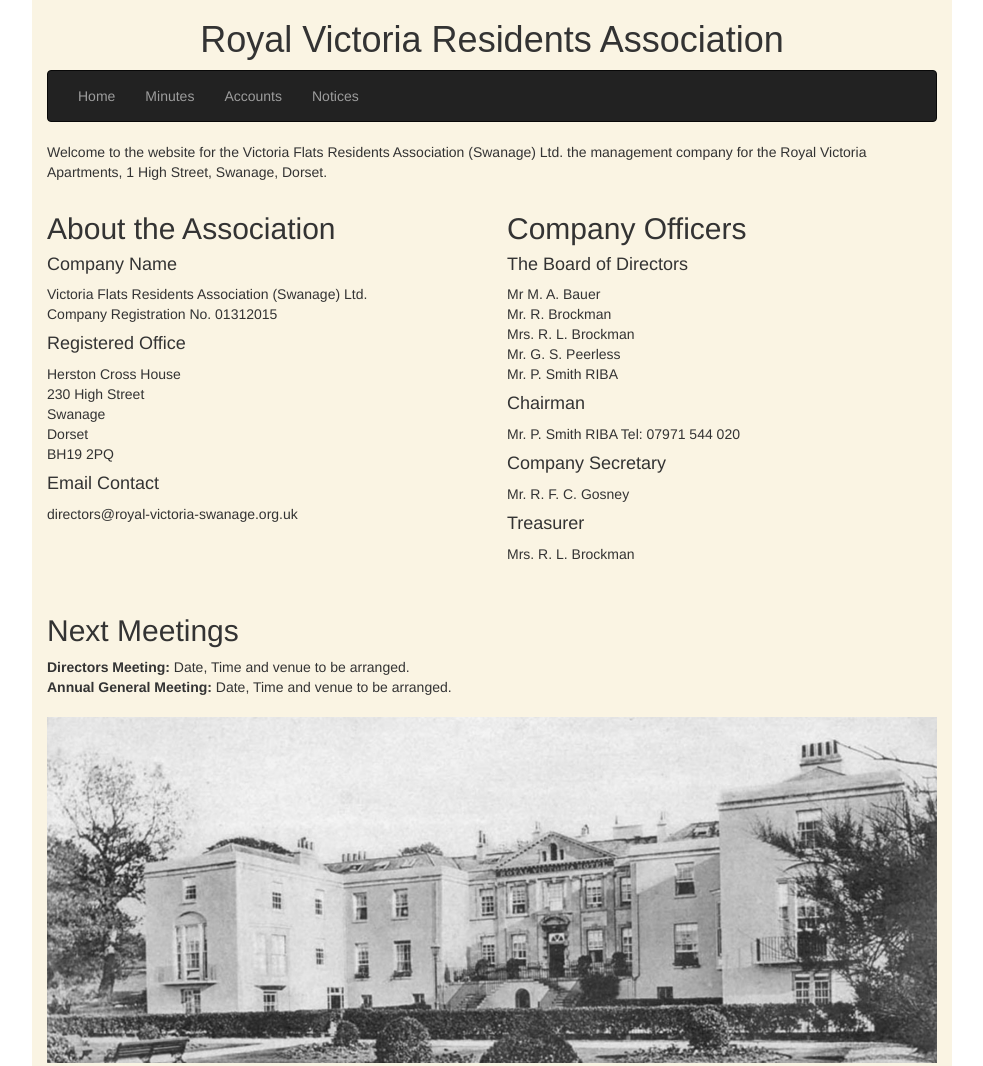
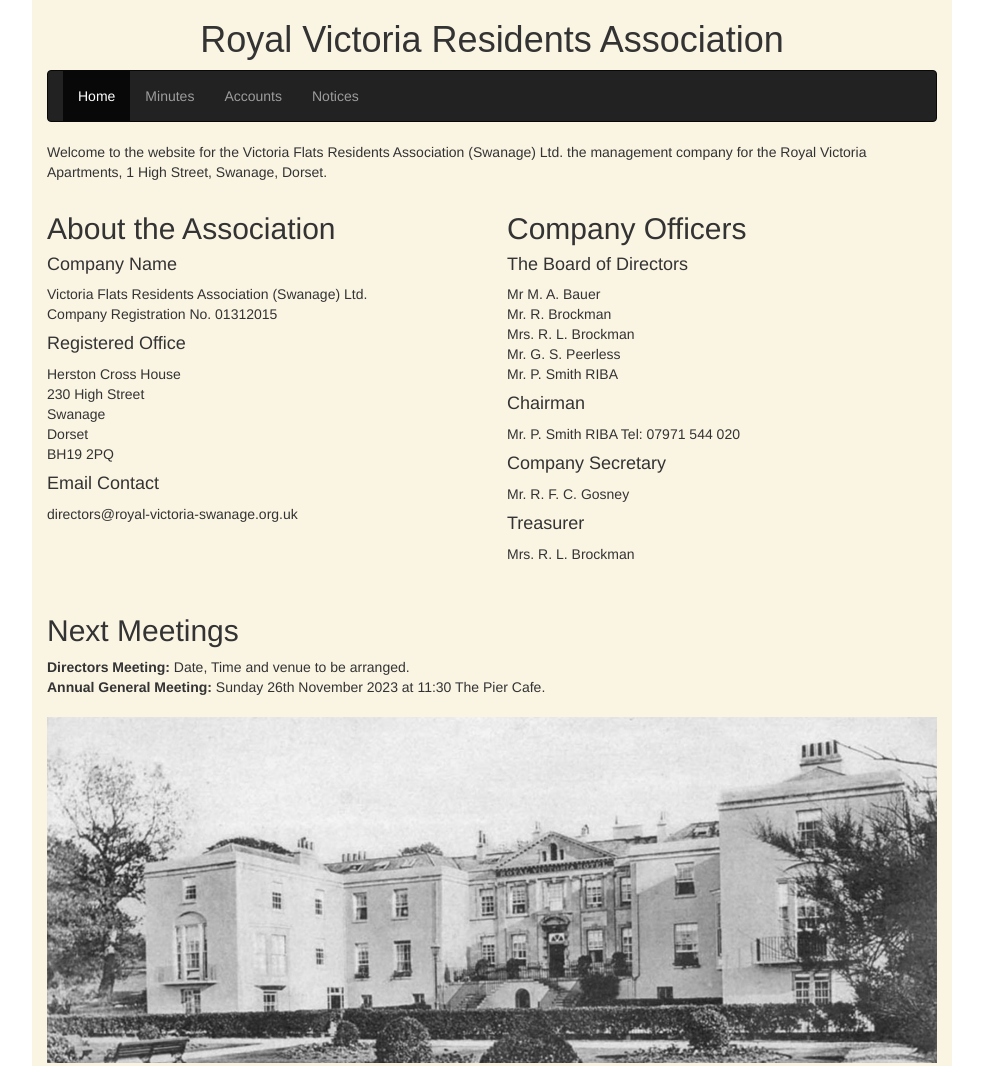
Before and after one commit to MrPeerless/Royal-Victoria, a plain HTML site: page docs/index.html in a window 1280 px wide. Shown: the top 1066 px of the page, without its empty margins (148-1131 px from the left). Drawn offline with nearby package versions, Linux system fonts and the light colour scheme.

Commit message:
Updates October 2023
Minutes of Directors meeting 22.10.2023 added.

```diff
--- a/docs/index.html
+++ b/docs/index.html
@@ -17,12 +17,20 @@
 
 <body>
     <div class="container-fluid" id="main_container">
-        <div id="header"></div>
-        <script>
-            $(function () {
-                $("#header").load("./header.html");
-            });
-        </script>
+
+        <h1>Royal Victoria Residents Association</h1>
+
+        <nav class="navbar navbar-inverse">
+            <div class="container-fluid">
+                <ul class="nav navbar-nav">
+                    <li class="active"><a href="./index.html">Home</a></li>
+                    <li><a href="./minutes.html">Minutes</a></li>
+                    <li><a href="./accounts.html">Accounts</a></li>
+                    <li><a href="./notices.html">Notices</a></li>
+                </ul>
+            </div>
+        </nav>
+
         <p>
             Welcome to the website for the Victoria Flats Residents Association (Swanage) Ltd. the management company for the Royal Victoria Apartments,
             1 High Street, Swanage, Dorset.
@@ -80,7 +88,7 @@
         <h2>Next Meetings</h2>
         <b>Directors Meeting:</b> Date, Time and venue to be arranged.
         <br>
-        <b>Annual General Meeting:</b> Date, Time and venue to be arranged.
+        <b>Annual General Meeting:</b> Sunday 26th November 2023 at 11:30 The Pier Cafe.
         <br>
         <br>
         <img class="img-responsive" src="./graphics/Royal_Victoria_Hotel_Banner.jpg" alt="Royal Victoria Hotel">
```
Also changed, not shown: docs/minutes.html (+2 -0 lines).
